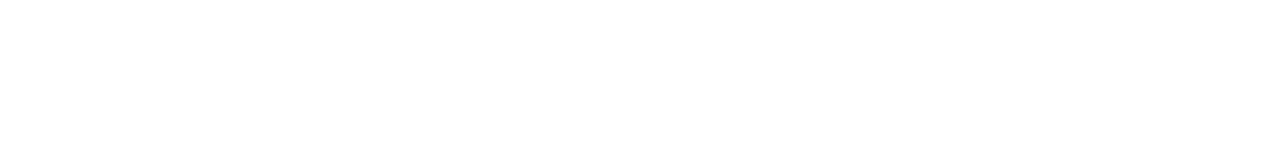
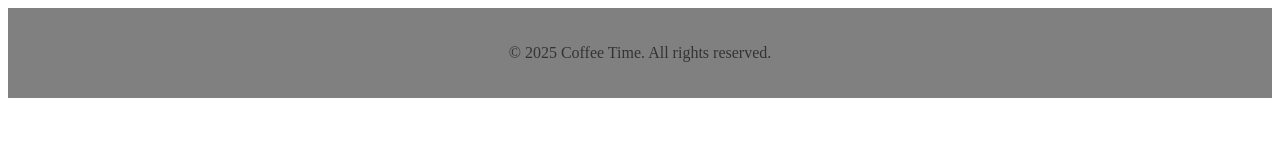
Before and after one commit to bjorkmanemelie/boiler-room-github, a plain HTML site: page index.html in a window 1280 px wide. Drawn offline with Linux system fonts and the light colour scheme.

Commit message:
html + styling

```diff
--- a/index.html
+++ b/index.html
@@ -9,7 +9,13 @@
 </head>
 
 <body>
-
+<footer>
+    <footer>
+        <div class="footer-container">
+            <p>© 2025 Coffee Time. All rights reserved.</p>
+        </div>
+    </footer>
+</footer>
 </body>
 
 </html>
--- a/style.css
+++ b/style.css
@@ -0,0 +1,8 @@
+.footer-container {
+    display: flex;
+    justify-content: center;
+    text-align: center;
+    padding: 20px;
+    background-color: gray;
+    color: #333;
+}
```
